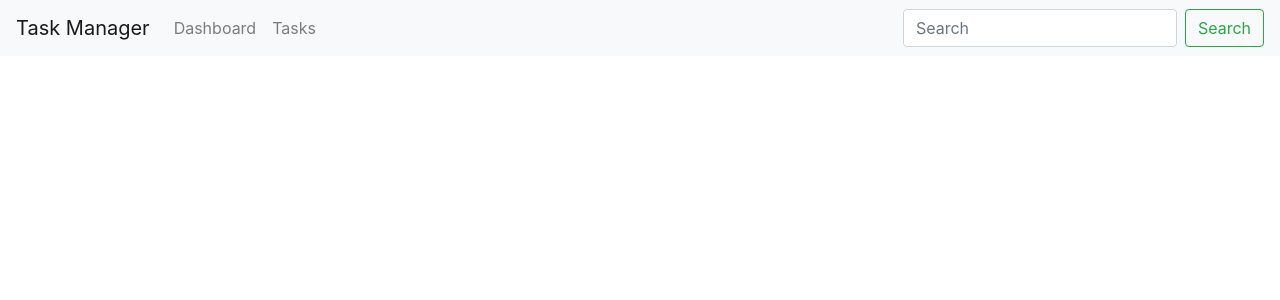
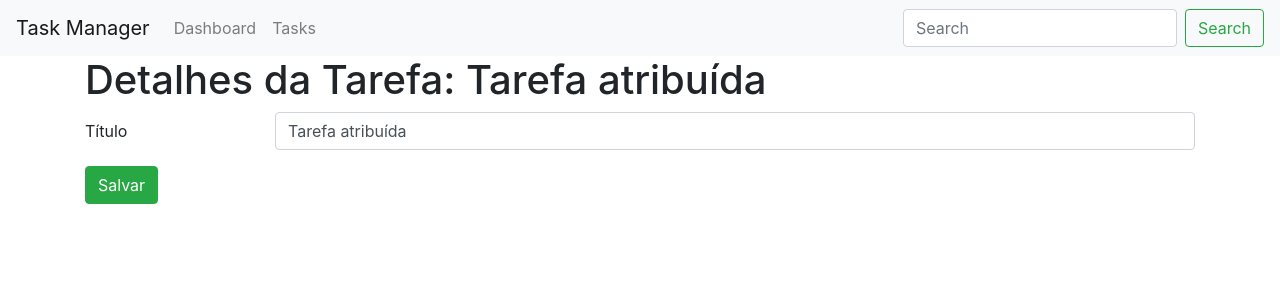
Before and after one commit to robertclopes/projeto-base-task-manager-angular, an Angular app: page /tasks/1 in a window 1280 px wide. Shown: the top 300 px of the page. Built offline with nearby package versions, Linux system fonts and the light colour scheme.

Commit message:
updating TaskDetailComponent

```diff
--- a/src/app/tasks/task-detail/task-detail.component.html
+++ b/src/app/tasks/task-detail/task-detail.component.html
@@ -1,19 +1,16 @@
-<div class="modal fade" id="taskDetailModal" tabindex="-1" role="dialog" aria-labelledby="exampleModalLabel" aria-hidden="true" *ngIf="task">
-  <div class="modal-dialog" role="document" >
-    <div class="modal-content">
-      <div class="modal-header">
-        <h5 class="modal-title" id="exampleModalLabel">Detalhes da Tarefa: {{ task.title }}</h5>
-        <button type="button" class="close" data-dismiss="modal" aria-label="Close">
-          <span aria-hidden="true">&times;</span>
-        </button>
-      </div>
-      <div class="modal-body" >
+<h1>Detalhes da Tarefa: {{ task?.title }}</h1>
+
+<div class="form-horizontal" *ngIf="task">
+  <div class="form-group row" >
+    <label for="title" class="col-sm-2 col-form-label">Título</label>
+    <div class="col-sm-10">
         <input [(ngModel)]="task.title" type="text" class="form-control">
-      </div>
-      <div class="modal-footer">
-        <button type="button" class="btn btn-secondary" data-dismiss="modal">Close</button>
-        <button type="button" class="btn btn-primary">Save changes</button>
-      </div>
+    </div>
+  </div>
+
+  <div class="form-group row">
+    <div class="col-sm-10">
+      <button type="submit" class="btn btn-success">Salvar</button>
     </div>
   </div>
 </div>
```
